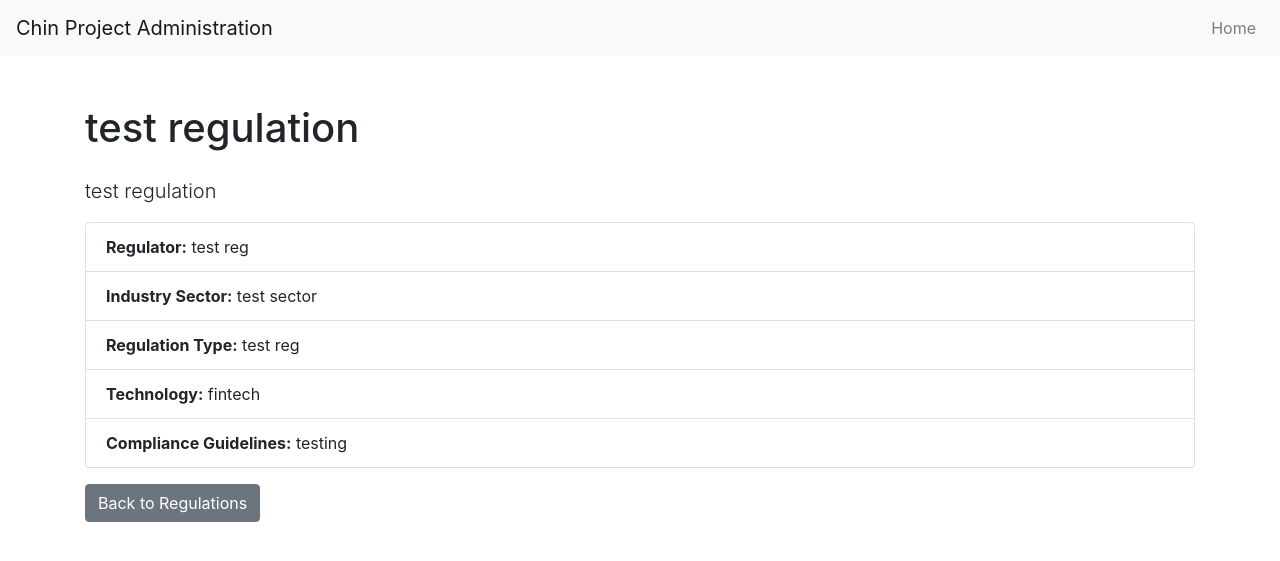
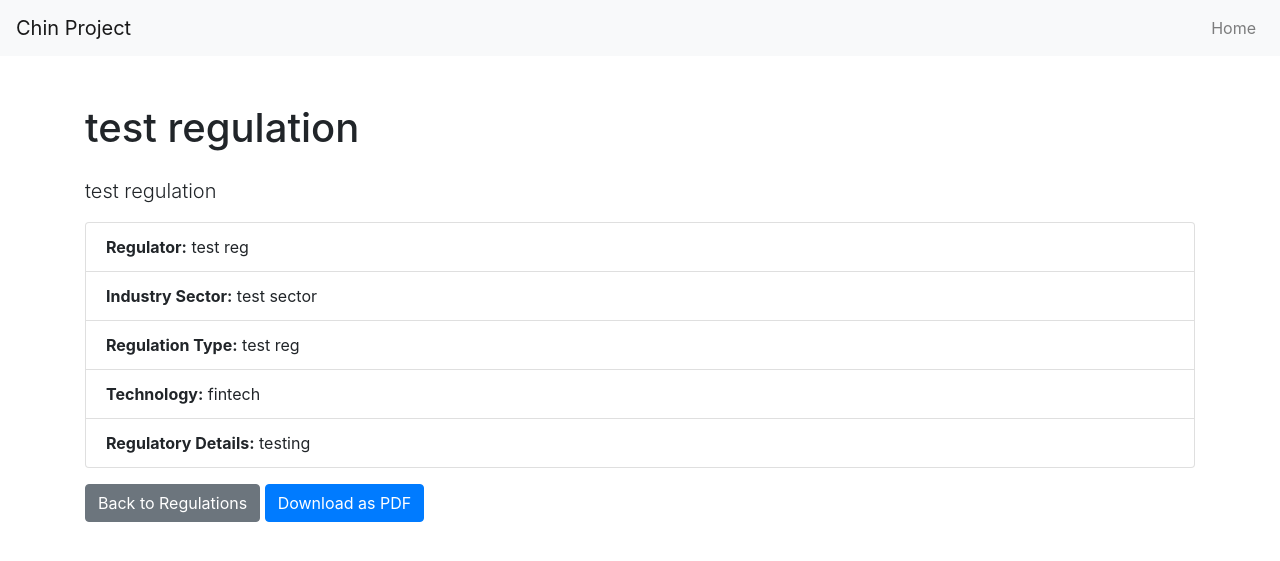
Before and after one commit to bamijibig/regulatorApp, a Django app: page /1/ in a window 1280 px wide. Shown: the top 561 px of the page. Run offline with Django 5.2, Linux system fonts and the light colour scheme; data comes from the database, SQL or seed files in the repository; some libraries are stand-ins or nearby versions.

Commit message:
added download function

```diff
--- a/regulator/admin.py
+++ b/regulator/admin.py
@@ -32,12 +32,12 @@ class TechnologyAdmin(admin.ModelAdmin):
     search_fields = ('name',)
 
 class RegulationAdmin(admin.ModelAdmin):
-    list_display = ('title', 'regulator', 'industry_sector', 'regulation_type', 'technology', 'compliance_guidelines')
+    list_display = ('title', 'regulator', 'industry_sector', 'regulation_type', 'technology', 'regulatorydetails')
     list_filter = ('regulator', 'industry_sector', 'regulation_type', 'technology')
     search_fields = ('title', 'description')
     fieldsets = (
         (None, {
-            'fields': ('title', 'description', 'regulator', 'industry_sector', 'regulation_type', 'technology', 'compliance_guidelines')
+            'fields': ('title', 'description', 'regulator', 'industry_sector', 'regulation_type', 'technology', 'regulatorydetails')
         }),
     )
 
--- a/regulator/models.py
+++ b/regulator/models.py
@@ -2,11 +2,10 @@ from django.db import models
 
 class Regulator(models.Model):
     JURISDICTION_CHOICES = (
-        ('NATIONAL', 'National'),
-        ('WESTERN_REGION', 'Western Region'),
-        ('SOUTHERN_REGION', 'Southern Region'),
-        ('EASTERN_REGION', 'Eastern Region'),
-        ('NORTHERN_REGION', 'Northern Region'),
+        ('National', 'National'),
+        ('Scotland', 'Scotland'),
+        ('England', 'England'),
+
     )
 
     name = models.CharField(max_length=255)
@@ -48,7 +47,7 @@ class Regulation(models.Model):
     industry_sector = models.ForeignKey(IndustrySector, on_delete=models.CASCADE)
     regulation_type = models.ForeignKey(RegulationType, on_delete=models.CASCADE)
     technology = models.ForeignKey(Technology, on_delete=models.CASCADE)
-    compliance_guidelines = models.TextField()
+    regulatorydetails = models.TextField()
 
     def __str__(self):
         return self.title
--- a/regulator/templates/regulations/base.html
+++ b/regulator/templates/regulations/base.html
@@ -8,7 +8,7 @@
 </head>
 <body>
     <nav class="navbar navbar-expand-lg navbar-light bg-light">
-        <a class="navbar-brand" href="{% url 'regulation_list' %}">Chin Project Administration</a>
+        <a class="navbar-brand" href="{% url 'regulation_list' %}">Chin Project</a>
         <div class="collapse navbar-collapse">
             <ul class="navbar-nav ml-auto">
                 <li class="nav-item">
--- a/regulator/templates/regulations/regulation_detail.html
+++ b/regulator/templates/regulations/regulation_detail.html
@@ -12,9 +12,10 @@
             <li class="list-group-item"><strong>Industry Sector:</strong> {{ regulation.industry_sector.name }}</li>
             <li class="list-group-item"><strong>Regulation Type:</strong> {{ regulation.regulation_type.name }}</li>
             <li class="list-group-item"><strong>Technology:</strong> {{ regulation.technology.name }}</li>
-            <li class="list-group-item"><strong>Compliance Guidelines:</strong> {{ regulation.compliance_guidelines }}</li>
+            <li class="list-group-item"><strong>Regulatory Details:</strong> {{ regulation.regulatorydetails }}</li>
         </ul>
         <a href="{% url 'regulation_list' %}" class="btn btn-secondary mt-3">Back to Regulations</a>
+        <a href="{% url 'regulation_detail_pdf' regulation.pk %}" class="btn btn-primary mt-3">Download as PDF</a>
     </div>
 </div>
 {% endblock %}
--- a/regulator/templates/regulations/regulation_list.html
+++ b/regulator/templates/regulations/regulation_list.html
@@ -6,10 +6,11 @@
 <div class="row">
     <div class="col-md-12">
         <h1 class="my-4">Regulations</h1>
-        <form method="get" action="" class="form-inline mb-4">
+        <form method="get" action="{% url 'regulation_list' %}" class="form-inline mb-4">
             <input type="text" name="q" class="form-control mr-2" placeholder="Search regulations...">
             <button type="submit" class="btn btn-primary">Search</button>
         </form>
+
         <div class="list-group">
             {% for regulation in regulations %}
                 <a href="{% url 'regulation_detail' regulation.pk %}" class="list-group-item list-group-item-action">
--- a/regulator/views.py
+++ b/regulator/views.py
@@ -1,13 +1,35 @@
+from django.http import HttpResponse
 from django.shortcuts import render
+from django.http import HttpResponse
+from django.template.loader import get_template
+from xhtml2pdf import pisa
+from .models import Regulation
 
 # Create your views here.
 from django.shortcuts import render, get_object_or_404
 from .models import Regulation
 
 def regulation_list(request):
-    regulations = Regulation.objects.all()
+    query = request.GET.get('q')
+    if query:
+        regulations = Regulation.objects.filter(title__icontains=query)
+    else:
+        regulations = Regulation.objects.all()
     return render(request, 'regulations/regulation_list.html', {'regulations': regulations})
 
 def regulation_detail(request, pk):
     regulation = get_object_or_404(Regulation, pk=pk)
     return render(request, 'regulations/regulation_detail.html', {'regulation': regulation})
+
+def regulation_detail_pdf(request, pk):
+    regulation = get_object_or_404(Regulation, pk=pk)
+    template_path = 'regulations/regulation_detail_pdf.html'
+    context = {'regulation': regulation}
+    response = HttpResponse(content_type='application/pdf')
+    response['Content-Disposition'] = f'attachment; filename="regulation_{regulation.title}.pdf"'
+    template = get_template(template_path)
+    html = template.render(context)
+    pisa_status = pisa.CreatePDF(html, dest=response)
+    if pisa_status.err:
+        return HttpResponse('We had some errors <pre>' + html + '</pre>')
+    return response
--- a/regulatory/urls.py
+++ b/regulatory/urls.py
@@ -22,5 +22,6 @@ from regulator import views
 urlpatterns = [
     path('admin/', admin.site.urls),
      path('', views.regulation_list, name='regulation_list'),
-    path('<int:pk>/', views.regulation_detail, name='regulation_detail')
+    path('<int:pk>/', views.regulation_detail, name='regulation_detail'),
+    path('regulation/<int:pk>/pdf/', views.regulation_detail_pdf, name='regulation_detail_pdf'),
 ]
```
Also changed, not shown: regulator/templates/regulations/regulation_detail_pdf.html (added, +18 -0 lines), db.sqlite3, regulator/migrations/0002_rename_compliance_guidelines_regulation_regulatorydetails_and_more.py (added).
